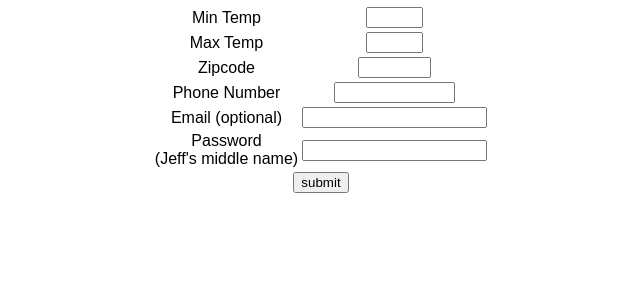
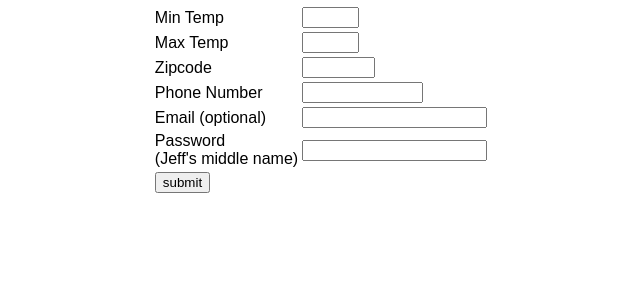
Before and after one commit to jeffdesouzadev/NextNiceDayPython, a Flask app: page / in a window 1280 px wide. Shown: the top 300 px of the page, without its empty margins (319-959 px from the left). Run offline with Flask 2, Linux system fonts and the light colour scheme.

Commit message:
more formatting

```diff
--- a/app.py
+++ b/app.py
@@ -74,7 +74,7 @@ def open_weather_request(min_temp: int, max_temp: int, zipcode):
         epoch_time = data["list"][three_hour_inc]['dt']
         epoch_time = datetime.fromtimestamp(epoch_time)
         the_date = epoch_time.strftime("%a %m/%d")
-        the_time = epoch_time.strftime("%-I:%M%p")
+        the_time = epoch_time.strftime("%-I%p")
 
         temp = data["list"][three_hour_inc]["main"]["temp"]
         temp = round(KToF(temp), 2)
--- a/static/css/main.css
+++ b/static/css/main.css
@@ -4,7 +4,11 @@ body {
 }
 
 .instantTextForm {
-  text-align: center;
+  text-align: left;
   margin-left: auto;
   margin-right: auto;
 }
+
+td {
+  text-align: left;
+}
```
